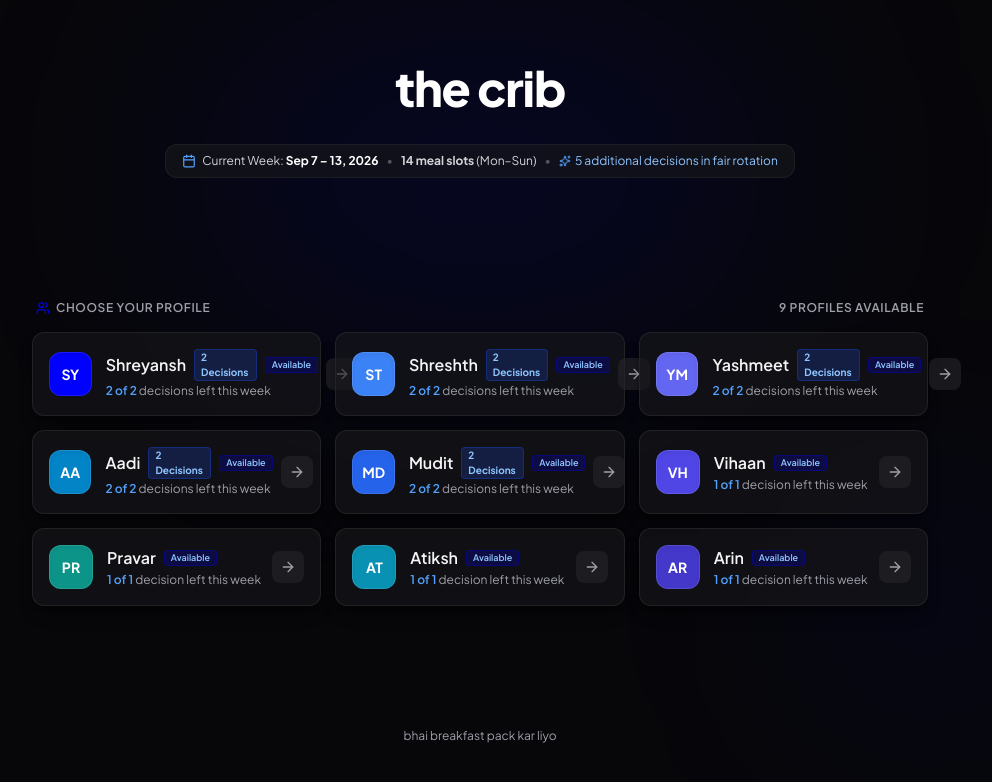
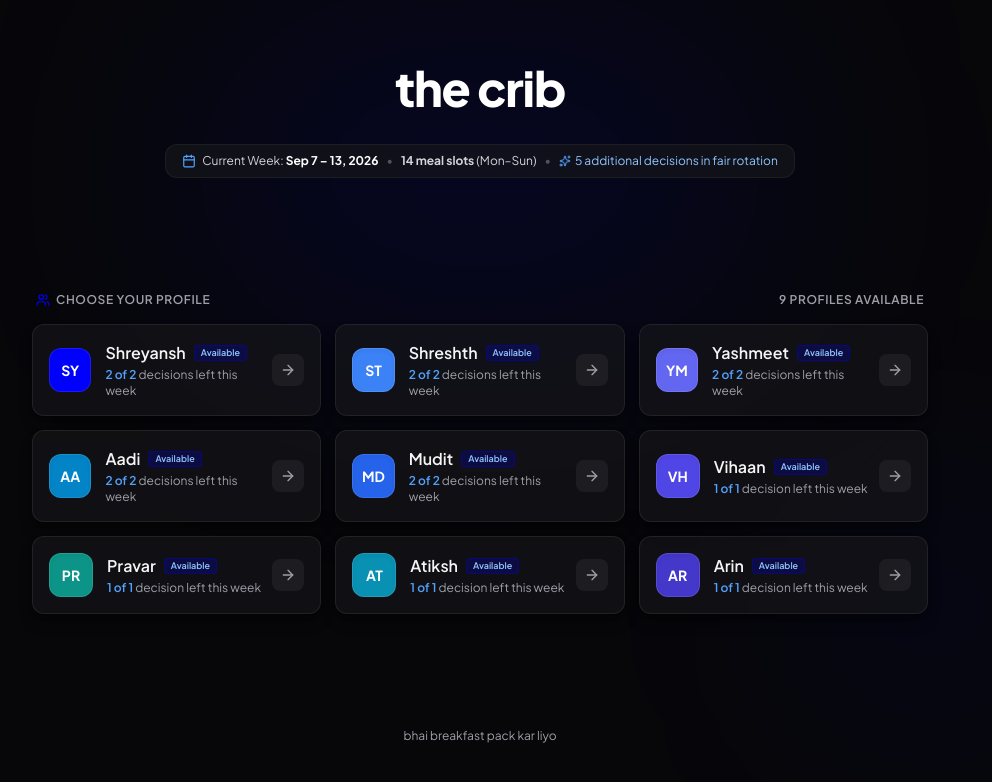
Before and after one commit to Im0gin3/splitBy9, a React (Vite) app: page / in a window 1280 px wide. Shown: the top 782 px of the page, without its empty margins (160-1152 px from the left). Built offline with nearby package versions, Linux system fonts and the light colour scheme; no server answers; the database is empty.

Commit message:
ui: remove bonus decision badge from user selection

```diff
--- a/src/components/UserSelection.tsx
+++ b/src/components/UserSelection.tsx
@@ -126,11 +126,6 @@ export const UserSelection: React.FC<UserSelectionProps> = ({
                       <span className="font-semibold text-zinc-100 group-hover:text-white transition-colors text-base">
                         {person.name}
                       </span>
-                      {stats.isBonus && (
-                        <span className="text-[10px] font-bold px-1.5 py-0.2 rounded bg-blue-950/70 text-blue-300 border border-blue-800/50">
-                          2 Decisions
-                        </span>
-                      )}
                       {isClaimed ? (
                         <span className="text-[9px] font-semibold px-1.5 py-0.2 rounded bg-zinc-800 text-zinc-300 border border-zinc-700 flex items-center gap-0.5">
                           <Lock className="w-2.5 h-2.5 text-zinc-400" />
```
